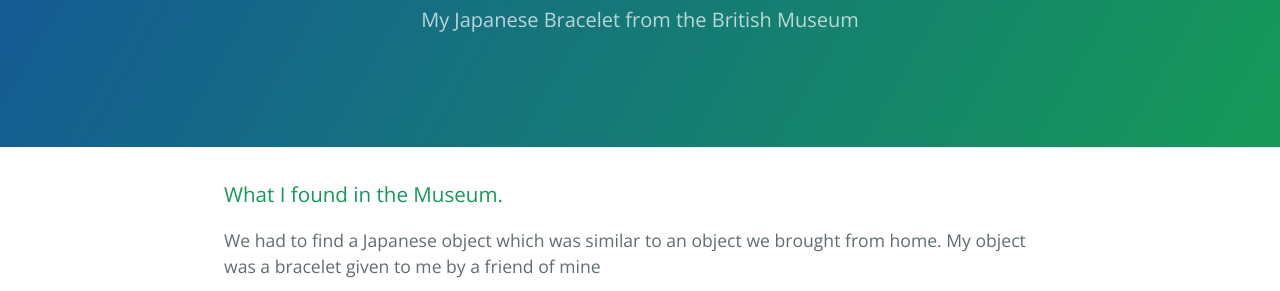
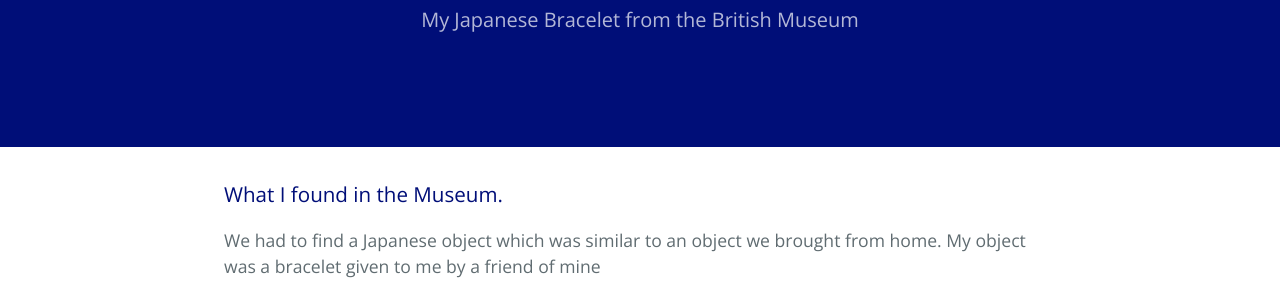
Before and after one commit to Riyad-08/my-project, a plain HTML site: page index.html in a window 1280 px wide. Shown: the part 170-461 px from the top of the page. Drawn offline with nearby package versions, Linux system fonts and the light colour scheme.

Commit message:
Update stylesheet.css

```diff
--- a/stylesheets/stylesheet.css
+++ b/stylesheets/stylesheet.css
@@ -53,11 +53,6 @@ a {
       margin-top: 1rem;
       margin-left: 0; } }
 
-.page-header {
-  color: #fff;
-  text-align: center;
-  background-color: #159957;
-  background-image: linear-gradient(120deg, #155799, #159957); }
 
 @media screen and (min-width: 64em) {
   .page-header {
@@ -243,3 +238,12 @@ a {
 @media screen and (max-width: 42em) {
   .site-footer {
     font-size: 0.9rem; } }
+
+/* My custom styles */
+
+.page-header {
+  color: #fff;
+  text-align: center;
+  background-color:  #000E78 ; }
+.main-content h3 {
+  color: #000E78;}
```
